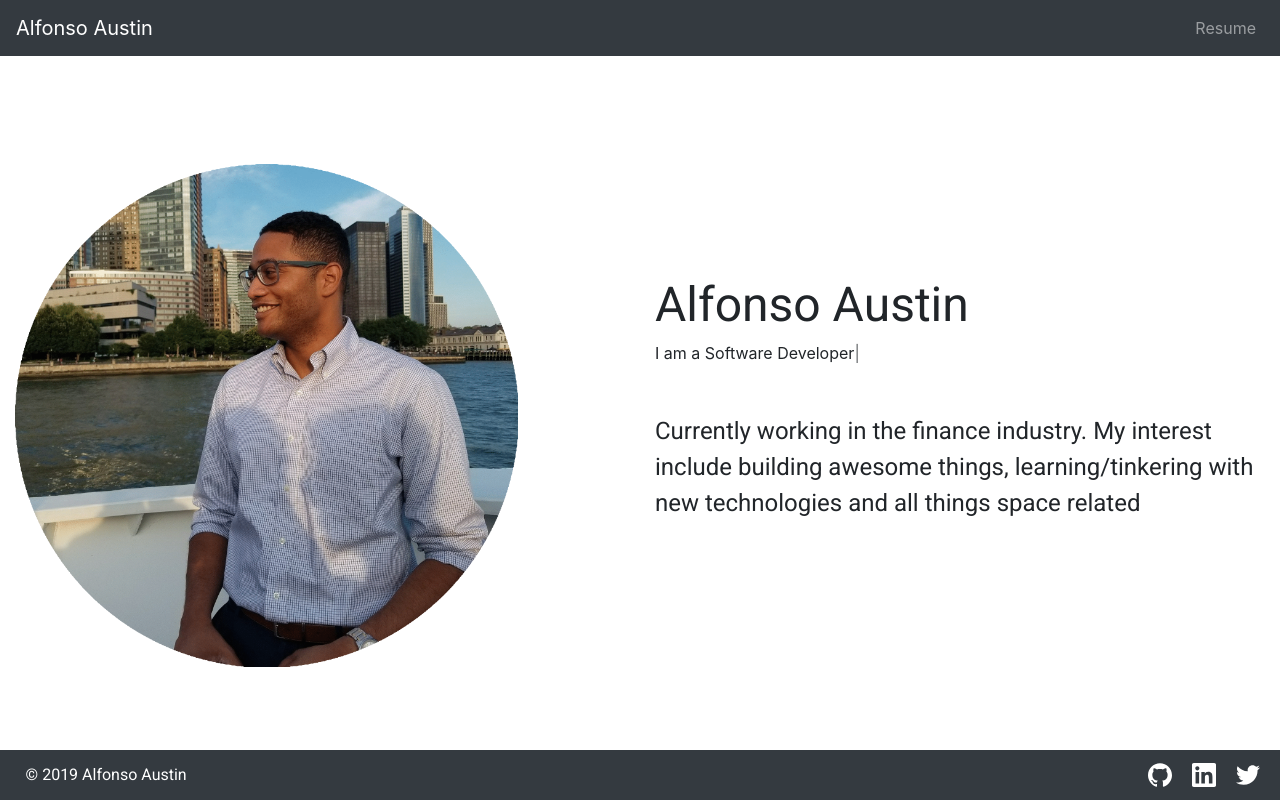
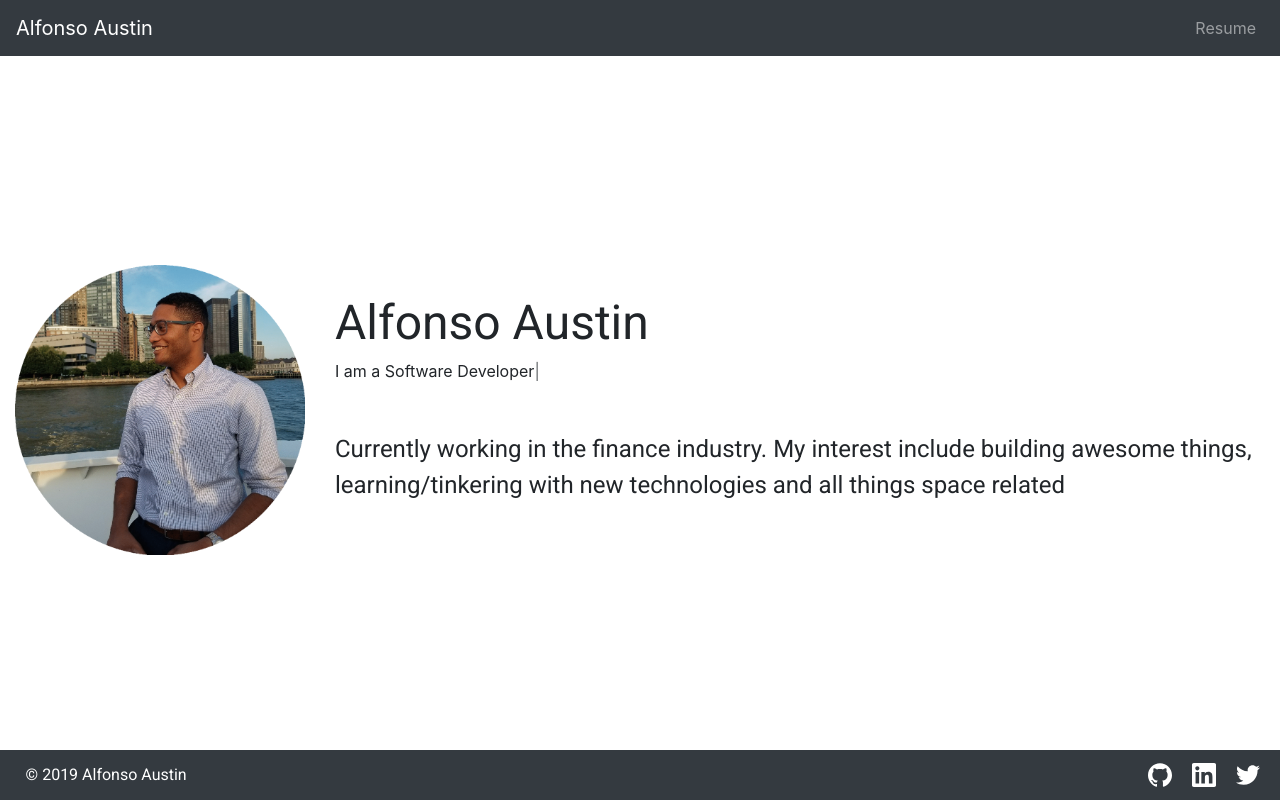
Before and after one commit to alfonsoar/alfonsoar.github.io, a React (Create React App) app: page / in a window 1280 px wide. Built offline with nearby package versions, Linux system fonts and the light colour scheme.

Commit message:
adjust img & body gid size

```diff
--- a/src/pages/about/About.tsx
+++ b/src/pages/about/About.tsx
@@ -9,9 +9,11 @@ const AboutPage: React.FC = () => {
       <Container className="container-body">
         <Row>
           <Col className="align-self-center" >
-            <img src={ProfileImage} alt="Logo" className="profileImage img-fluid" />
+            <div>
+              <img src={ProfileImage} alt="Logo" className="profileImage img-fluid mx-auto d-block" />
+            </div>
           </Col>
-          <Col className="align-self-center" sm={{size: 6, offset:1}}>
+          <Col className="align-self-center" sm={{size: 9}}>
             <div className="container-title">
               <span className="container-title title">Alfonso Austin</span>
               <br />
```
Also changed, not shown: src/styles/_about.scss (line endings or trailing spaces).
